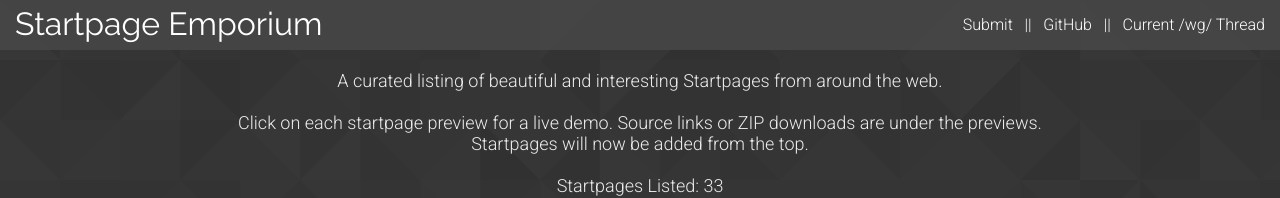
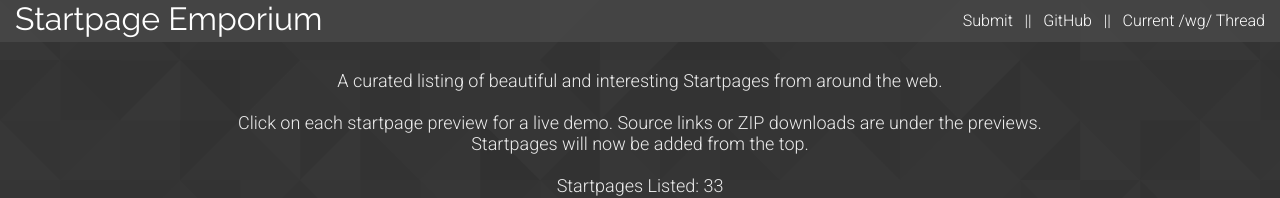
Before and after one commit to Uvacoder/startpages-collected, a Jekyll site: the page built from index.html, in a window 1280 px wide. Shown: the top 198 px of the page. Built offline with Jekyll 4.4.1, drawn with Linux system fonts in a browser that asks for light colours; nearby versions of some CDN libraries.

Commit message:
Responsive Layout Change

```diff
--- a/_sass/_media-queries.sass
+++ b/_sass/_media-queries.sass
@@ -1,8 +1,15 @@
 @media (max-width: 2000px)
     .header
+        height: 42px
         .page-content
             &:after
                 max-width: 35%
+        h1
+            position: static
+            display: inline-block
+            margin-top: 0px
+        .nav
+            margin-top: 11px
     .page-content
         margin: 75px auto
         max-width: 1600px
@@ -62,6 +69,21 @@
     .page-content
         margin: 95px auto
 
+@media (max-width: 620px)
+    .header
+        height: 75px
+        margin-bottom: 30px
+        h1
+            display: block
+            margin-top: 10px
+            font-size: 1.5em
+            text-align: center
+        .nav
+            display: block
+            text-align: center
+            float: none
+            margin-top: 10px
+
 @media (max-width: 500px)
     .header
         height: 85px
```
